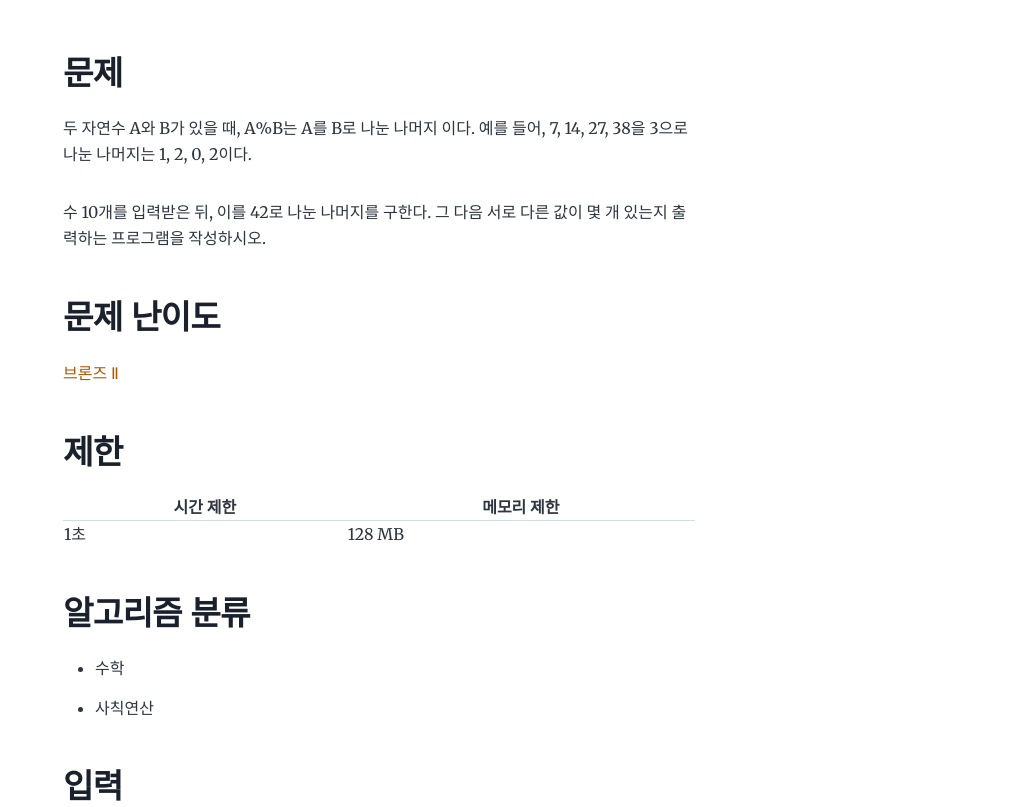
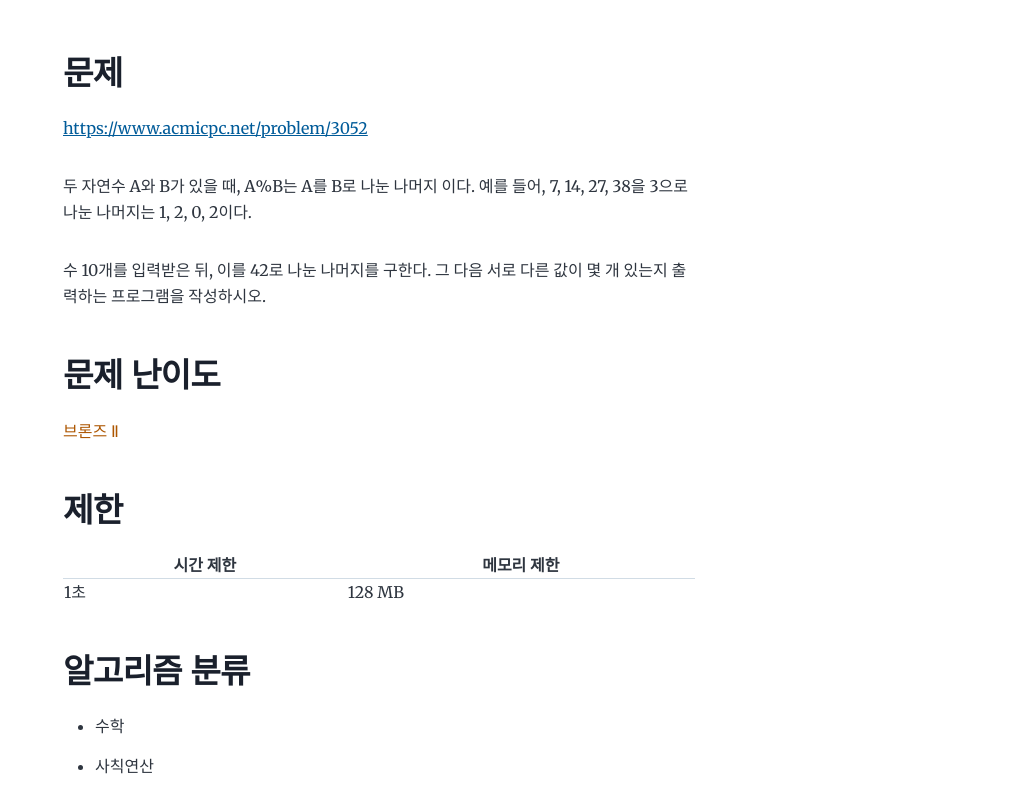
Before and after one commit to iamhayoung/iamhayoung.github.io, a Gatsby site: page /boj-3052/ in a window 1280 px wide. Shown: the part 1299-2106 px from the top of the page, without its empty margins (261-1280 px from the left). Built offline with nearby package versions, Linux system fonts and the light colour scheme; Gatsby itself is replaced by a stand-in of ours; some packages are replaced by stand-ins of ours.

Commit message:
Edit post: boj-3052 문제 링크 추가

```diff
--- a/content/blog/boj-3052/index.md
+++ b/content/blog/boj-3052/index.md
@@ -7,6 +7,8 @@ description: "Node.js로 풀어본 백준 3052번 문제: 나머지"
 ![백준 3052번 문제 나머지. Node.js 풀이](./thumbnail.png)
 
 ## 문제
+
+https://www.acmicpc.net/problem/3052
 
 두 자연수 A와 B가 있을 때, A%B는 A를 B로 나눈 나머지 이다. 예를 들어, 7, 14, 27, 38을 3으로 나눈 나머지는 1, 2, 0, 2이다.
 
```
